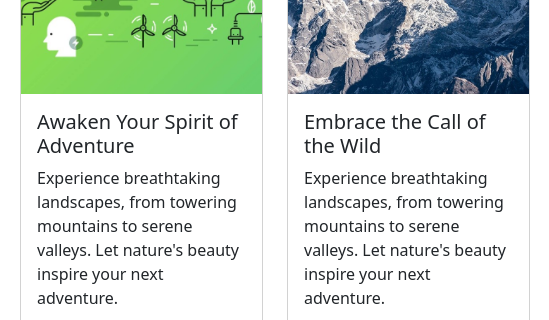
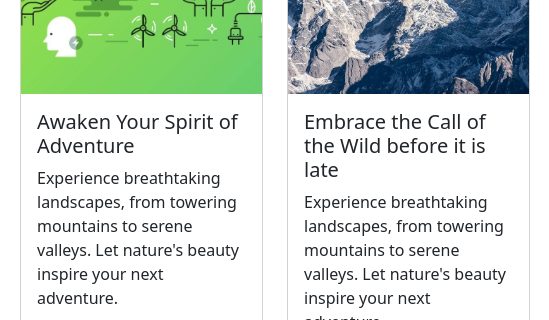
Before and after one commit to SushilSharmaSubedi/bootstrap, a plain HTML site: page assignment-3/index.html in a window 1280 px wide. Shown: the part 319-639 px from the top of the page, 365-914 px from the left. Drawn offline with nearby package versions, Linux system fonts and the light colour scheme; files whose address does not match are found by name.

Commit message:
Improvements :: Integrated further few improvements

```diff
--- a/assignment-3/index.html
+++ b/assignment-3/index.html
@@ -65,7 +65,9 @@
               />
             </div>
             <div class="card-body">
-              <h5 class="card-title">Embrace the Call of the Wild</h5>
+              <h5 class="card-title">
+                Embrace the Call of the Wild before it is late
+              </h5>
               <p class="card-text">
                 Experience breathtaking landscapes, from towering mountains to
                 serene valleys. Let nature's beauty inspire your next adventure.
```
